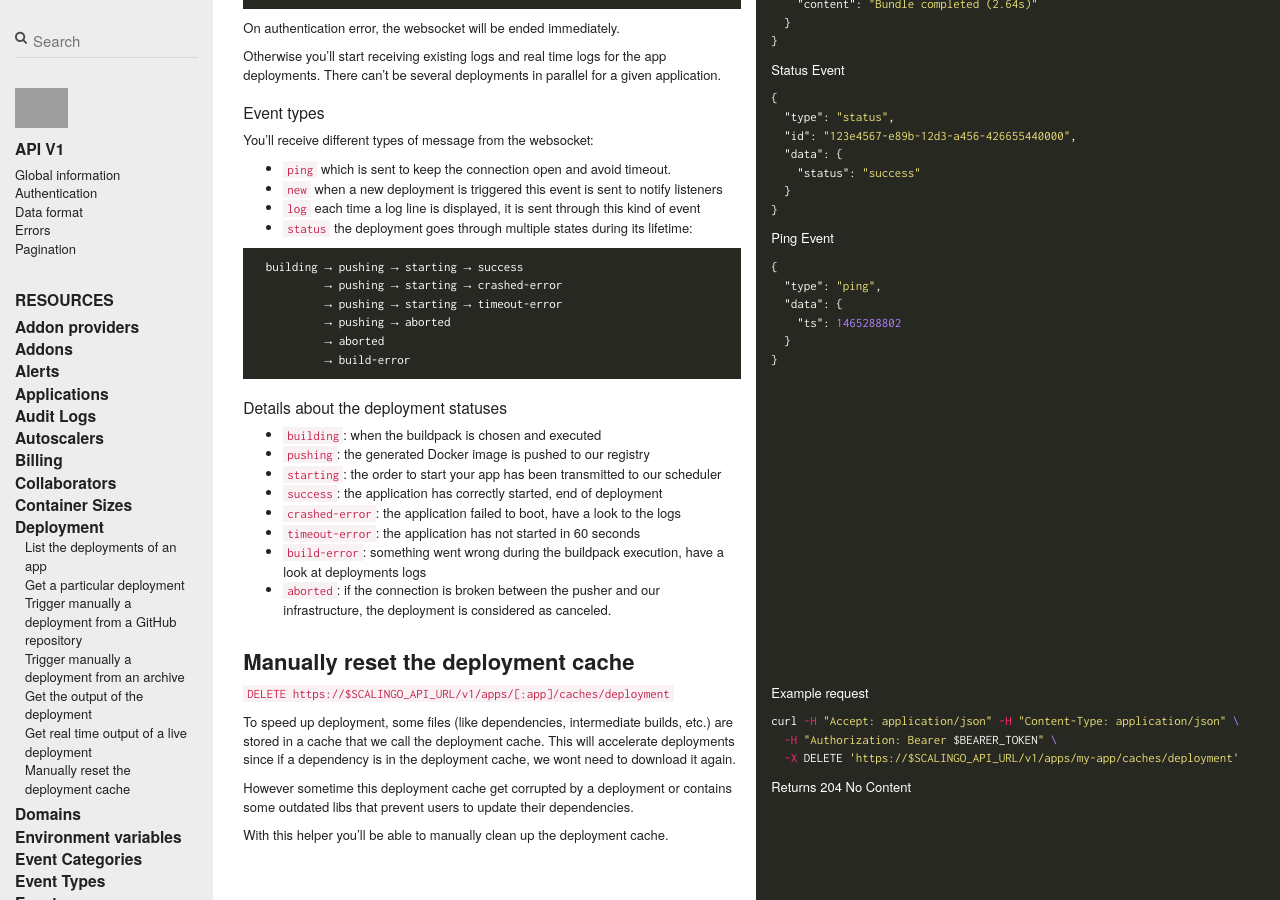
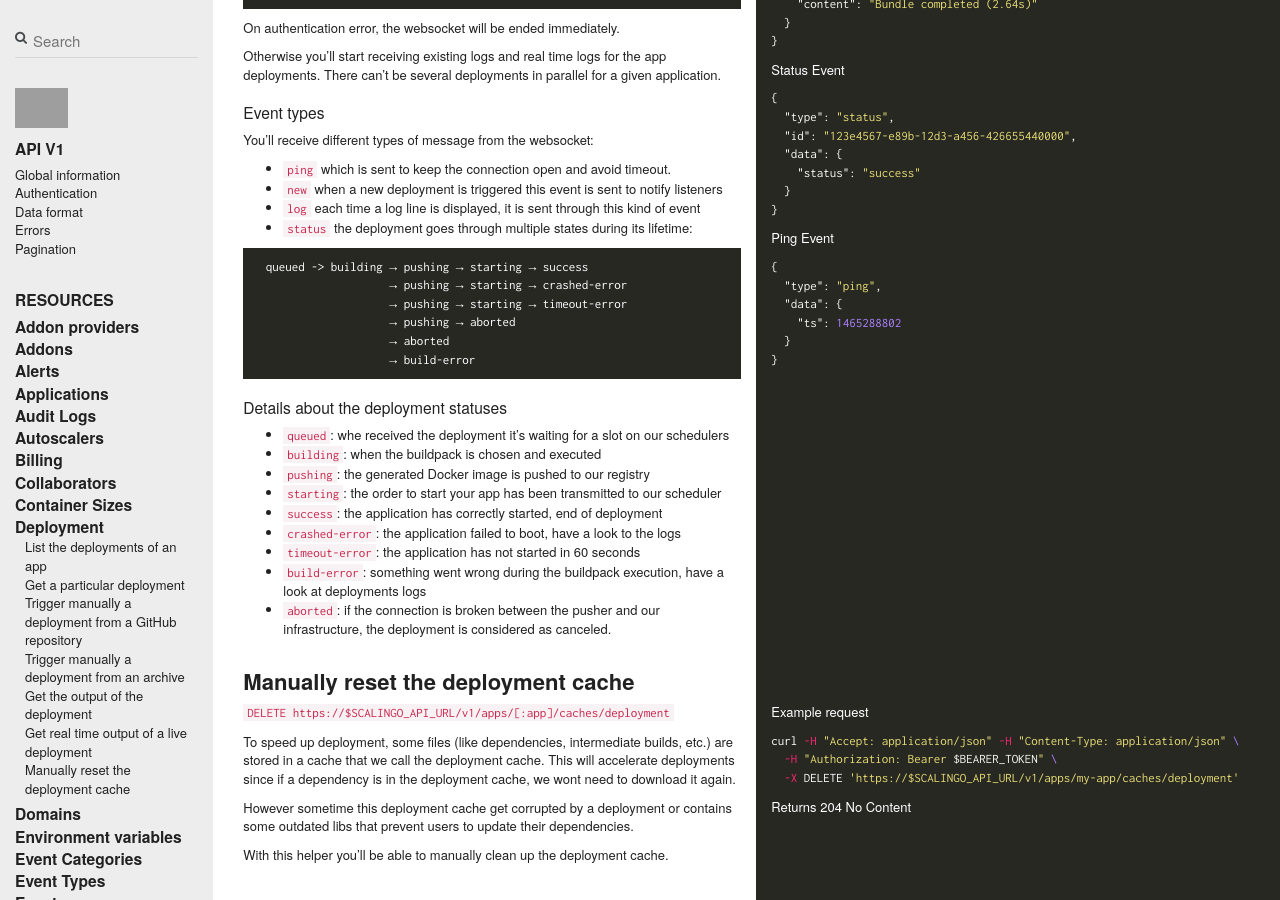
Before and after one commit to jdauphant/developers-documentation, a Jekyll site: the page built from _scalingo_api/deployments.md, in a window 1280 px wide and 900 px high, scrolled down 4377 px. Built offline with Jekyll 4.4.1, drawn with Linux system fonts in a browser that asks for light colours; nearby versions of some CDN libraries; comment, search, counter and statistics services are not loaded; grey boxes are pictures that could not be loaded.

Commit message:
[Deployments] Add queued status

````diff
--- a/_scalingo_api/deployments.md
+++ b/_scalingo_api/deployments.md
@@ -377,16 +377,17 @@ You'll receive different types of message from the websocket:
 * `status` the deployment goes through multiple states during its lifetime:
 
 ```
-  building → pushing → starting → success
-           → pushing → starting → crashed-error
-           → pushing → starting → timeout-error
-           → pushing → aborted
-           → aborted
-           → build-error
+  queued -> building → pushing → starting → success
+                     → pushing → starting → crashed-error
+                     → pushing → starting → timeout-error
+                     → pushing → aborted
+                     → aborted
+                     → build-error
 ```
 
 ### Details about the deployment statuses
 
+* `queued`: whe received the deployment it's waiting for a slot on our schedulers
 * `building`: when the buildpack is chosen and executed
 * `pushing`: the generated Docker image is pushed to our registry
 * `starting`: the order to start your app has been transmitted to our scheduler
````
